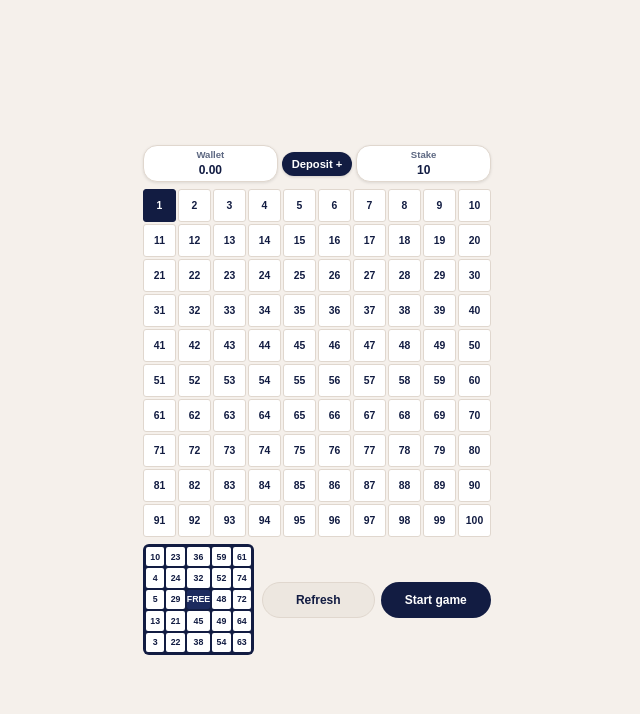
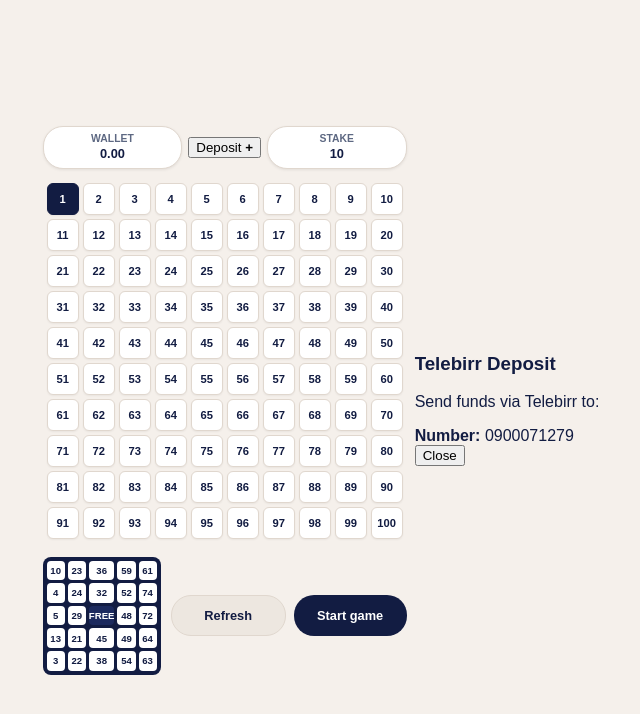
Before and after one commit to robeldemisse34-sudo/addis-bingo-, a website: page index.html in a window 1280 px wide. Shown: the whole page, without its empty margins (323-963 px from the left). Drawn offline with Linux system fonts and the light colour scheme; no server answers.

Commit message:
Update style.css

```diff
--- a/style.css
+++ b/style.css
@@ -5,69 +5,62 @@ body {
     display: flex;
     justify-content: center;
     align-items: center;
-    height: 100vh;
+    min-height: 100vh;
     margin: 0;
-    overflow: hidden;
+    padding: 10px 0;
+    box-sizing: border-box;
 }
 
 .game-container {
     width: 100%;
-    max-width: 360px;
-    padding: 6px;
+    max-width: 380px;
+    padding: 8px;
     box-sizing: border-box;
     display: flex;
     flex-direction: column;
-    gap: 5px;
+    gap: 10px;
 }
 
+/* Header Stats Bar - Oval Pill Style */
 .stats-bar {
     display: flex;
     justify-content: space-between;
     align-items: center;
-    margin-bottom: 2px;
-    gap: 4px;
+    gap: 6px;
+    width: 100%;
 }
 
 .stat-box {
     background: #ffffff;
     color: #121c42;
-    padding: 3px 10px;
-    border-radius: 14px;
+    padding: 6px 12px;
+    border-radius: 20px; /* Oval pill shape */
     text-align: center;
-    box-shadow: 0 1px 3px rgba(0,0,0,0.1);
+    box-shadow: 0 1px 3px rgba(0, 0, 0, 0.08);
     border: 1px solid #e0d7ce;
     flex: 1;
 }
 
 .stat-title {
     display: block;
-    font-size: 0.6rem;
+    font-size: 0.65rem;
     font-weight: bold;
     color: #5d6882;
+    text-transform: uppercase;
 }
 
 .stat-value {
-    font-size: 0.75rem;
+    font-size: 0.8rem;
     font-weight: bold;
     color: #121c42;
 }
 
-#depositBtn {
-    background-color: #121c42;
-    color: #ffffff;
-    border: none;
-    padding: 6px 10px;
-    font-size: 0.7rem;
-    font-weight: bold;
-    border-radius: 14px;
-    cursor: pointer;
-    box-shadow: 0 1px 3px rgba(0,0,0,0.15);
-}
-
+/* 100-Card Selector Grid - Rounded Cells & Wider Spacing */
 .card-selector-grid {
     display: grid;
     grid-template-columns: repeat(10, 1fr);
-    gap: 2px;
+    gap: 4px; /* Increased gap for breathing room */
+    padding: 4px;
 }
 
 .selector-cell {
@@ -77,11 +70,13 @@ body {
     display: flex;
     justify-content: center;
     align-items: center;
-    font-size: 0.65rem;
+    font-size: 0.7rem;
     font-weight: bold;
-    border-radius: 3px;
+    border-radius: 6px; /* Softly rounded corners */
     cursor: pointer;
     border: 1px solid #e0d7ce;
+    box-shadow: 0 1px 2px rgba(0, 0, 0, 0.05);
+    transition: all 0.15s ease-in-out;
 }
 
 .selector-cell.selected {
@@ -90,23 +85,24 @@ body {
     border-color: #121c42;
 }
 
+/* Bottom Section */
 .bottom-section {
     display: flex;
     align-items: center;
     justify-content: space-between;
-    gap: 8px;
-    margin-top: 2px;
+    gap: 10px;
+    margin-top: 4px;
 }
 
 .bingo-card {
     display: grid;
     grid-template-columns: repeat(5, 1fr);
-    gap: 2px;
+    gap: 3px;
     background: #121c42;
-    padding: 3px;
-    border-radius: 6px;
-    width: 105px;
-    height: 105px;
+    padding: 4px;
+    border-radius: 8px;
+    width: 110px;
+    height: 110px;
     flex-shrink: 0;
 }
 
@@ -116,9 +112,9 @@ body {
     display: flex;
     justify-content: center;
     align-items: center;
-    font-size: 0.55rem;
+    font-size: 0.6rem;
     font-weight: bold;
-    border-radius: 2px;
+    border-radius: 4px;
     cursor: pointer;
     user-select: none;
 }
@@ -128,9 +124,10 @@ body {
     color: #ffffff;
 }
 
+/* Action Buttons */
 .action-buttons {
     display: flex;
-    gap: 6px;
+    gap: 8px;
     flex-grow: 1;
 }
 
@@ -138,10 +135,10 @@ body {
     background-color: #ede7e0;
     color: #121c42;
     border: 1px solid #e0d7ce;
-    padding: 10px 4px;
-    font-size: 0.75rem;
+    padding: 12px 6px;
+    font-size: 0.8rem;
     font-weight: bold;
-    border-radius: 18px;
+    border-radius: 20px;
     cursor: pointer;
     flex: 1;
     text-align: center;
@@ -151,62 +148,11 @@ body {
     background-color: #121c42;
     color: #ffffff;
     border: none;
-    padding: 10px 4px;
-    font-size: 0.75rem;
+    padding: 12px 6px;
+    font-size: 0.8rem;
     font-weight: bold;
-    border-radius: 18px;
+    border-radius: 20px;
     cursor: pointer;
     flex: 1;
     text-align: center;
 }
-
-/* Modal Popup CSS */
-.modal {
-    display: none;
-    position: fixed;
-    z-index: 100;
-    left: 0;
-    top: 0;
-    width: 100%;
-    height: 100%;
-    background-color: rgba(18, 28, 66, 0.6);
-    justify-content: center;
-    align-items: center;
-}
-
-.modal-content {
-    background-color: #ffffff;
-    color: #121c42;
-    padding: 20px;
-    border-radius: 10px;
-    width: 80%;
-    max-width: 280px;
-    text-align: center;
-    border: 1px solid #e0d7ce;
-}
-
-.modal-content h3 {
-    margin-top: 0;
-    color: #121c42;
-}
-
-.payment-option {
-    background: #f5f0eb;
-    color: #121c42;
-    padding: 8px;
-    margin: 8px 0;
-    border-radius: 5px;
-    font-size: 0.8rem;
-    border: 1px solid #e0d7ce;
-}
-
-#closeModalBtn {
-    background-color: #121c42;
-    color: white;
-    border: none;
-    padding: 8px 16px;
-    border-radius: 15px;
-    cursor: pointer;
-    margin-top: 10px;
-    font-weight: bold;
-}
```
